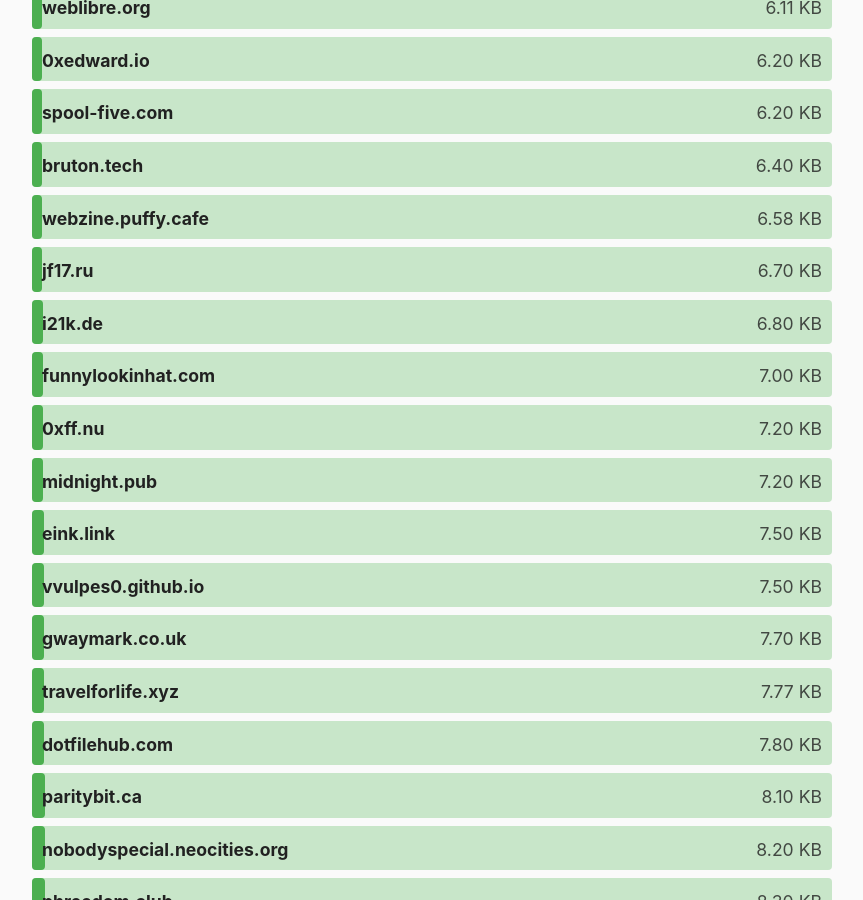
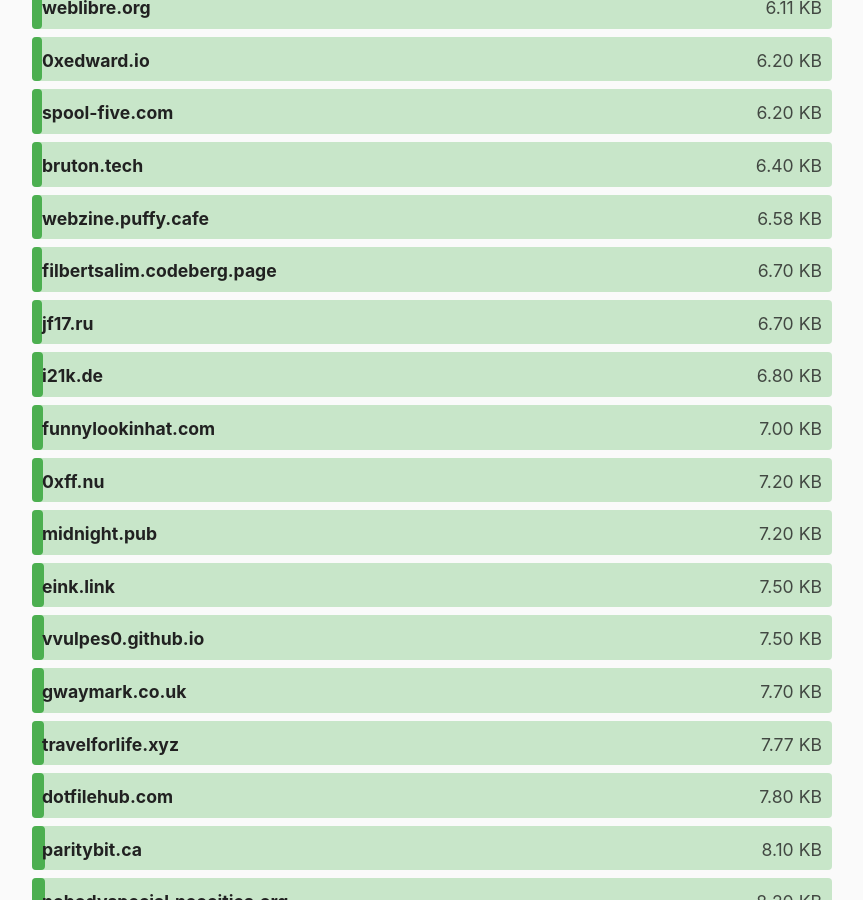
Before and after one commit to kevquirk/512kb.club, a Jekyll site: the page built from index.md, in a window 1280 px wide and 900 px high, scrolled down 2535 px. Shown: the whole window, without its empty margins (208-1071 px from the left). Built offline with Jekyll 4.4.1, drawn with Linux system fonts in a browser that asks for light colours; some of the changed text lies outside the part shown.

Commit message:
Change URL size of filbertsalim.codeberg.page

```diff
--- a/_data/sites.yml
+++ b/_data/sites.yml
@@ -545,8 +545,8 @@
 
 - domain: filbertsalim.codeberg.page
   url: https://filbertsalim.codeberg.page/
-  size: 240
-  last_checked: 2021-11-30
+  size: 6.7
+  last_checked: 2022-01-05
 
 - domain: format-express.dev
   url: https://format-express.dev/
```
